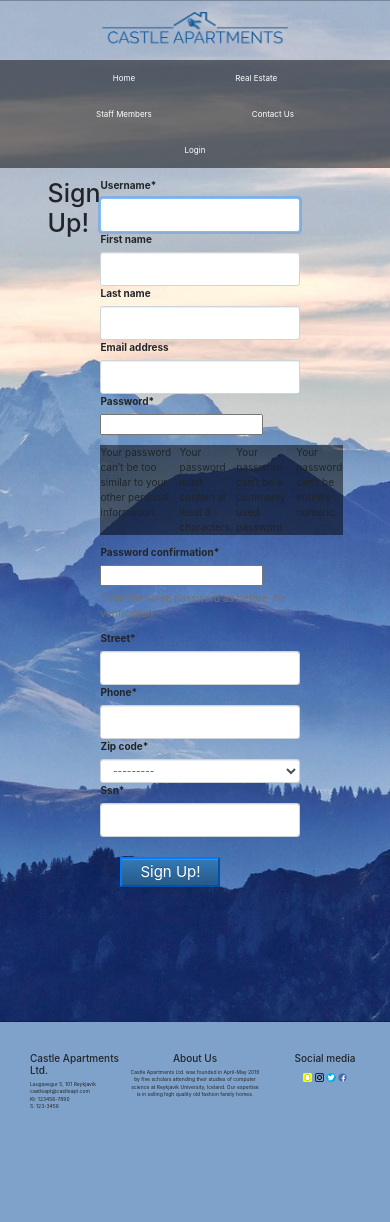
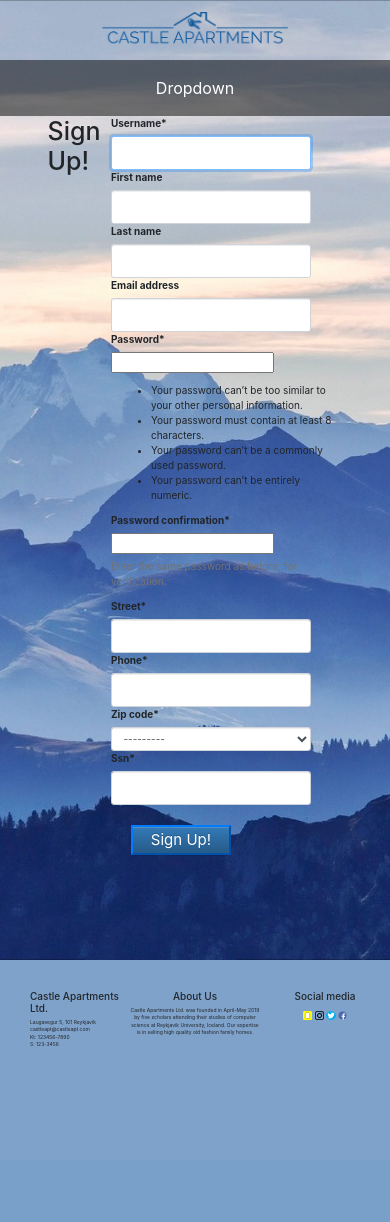
Before and after one commit to ArnthorDj/CastleApartments, a Django app: page /user/register/ in a window 390 px wide. After the commit the page ends 1046 px from the top, so only its background shows below. Run offline with Django 3.2, Linux system fonts and the light colour scheme; tables that the repository leaves empty hold one stand-in row (values such as "Sample post"); some libraries are stand-ins or nearby versions.

Commit message:
Castle apartmets folder Bullet Proof

```diff
--- a/static/CSS/navbar.css
+++ b/static/CSS/navbar.css
@@ -1,5 +1,5 @@
-
-ul {
+/* Navbar */
+.ul_first {
     display: flex;
     justify-content: center;
     align-self:center;
@@ -8,18 +8,18 @@ ul {
     padding: 0;
     overflow: hidden;
     background-color: rgba(0,0,0,0.5);
-    position: -webkit-sticky; /* Safari */
-    position: sticky;
+    /*position: -webkit-sticky; /* Safari */
+    position: sticky;*/
     top: 0;
     width: 100%;
     height: 5.05%;
 }
 
-li {
+.li_first {
     float: left;
 }
 
-li a {
+.li_first a {
     display: flex;
     color: white;
     text-align: center;
@@ -30,10 +30,71 @@ li a {
     justify-content: space-evenly;
 }
 
-li a:hover {
-  background-color: rgba(0,0,0,0.2);
+.li_first a:hover {
+    background-color: rgba(0,0,0,0.2);
+    color: white;
 }
 
 .active {
   background-color: #4CAF50;
 }
+/* Navbar End*/
+
+/* Drop down */
+
+.dropbtn {
+    display: none;
+  background-color: rgba(0,0,0,0.5);
+    width: 100%;
+  color: white;
+  padding: 16px;
+  font-size: 16px;
+  border: none;
+}
+
+.dropdown {
+    width: 100%;
+  position: relative;
+  display: inline-block;
+}
+
+.dropdown-content {
+  display: none;
+  position: absolute;
+  background-color: rgba(0,0,0,0.5);
+  box-shadow: 0px 8px 16px 0px rgba(0,0,0,0.2);
+    width: 100%;
+    text-align: center;
+  z-index: 1;
+}
+
+.dropdown-content a {
+  color: black;
+  padding: 12px 16px;
+  text-decoration: none;
+  display: block;
+    color: white;
+    font-size: 15px;
+}
+.dropdown-content a:hover{
+    color: white;
+}
+
+.dropdown-content a:hover {background-color: rgba(0,0,0,0.2);}
+
+.dropdown:hover .dropdown-content {display: block;}
+
+.dropdown:hover .dropbtn {background-color: rgba(0,0,0,0.6);}
+
+/* Drop down end */
+
+/* Swiching from navbar to dropdown */
+
+@media only screen and (max-width: 900px) {
+    #navbar {
+        display: none;
+    }
+    .dropbtn {
+        display: block;
+  }
+}
--- a/templates/stor_mynd.html
+++ b/templates/stor_mynd.html
@@ -3,6 +3,7 @@
 <!doctype html>
 <html lang="en">
     <head>
+        <meta name="viewport" content="width=device-width, initial-scale=1">
         <meta charset="UTF-8">
         <meta name="viewport"
               content="width=device-width, user-scalable=no, initial-scale=1.0, maximum-scale=1.0, minimum-scale=1.0">
@@ -36,27 +37,52 @@
                 {% endif %}
             </div>
         <div id="menu-bar-container">
-        <ul class="menu-bar">
-            <li><a class="menu-opt" id="home" href="{% url 'home_index' %}">Home</a></li>
-            <li><a class="menu-opt" id="real_estate" href="{% url 'real_estate' %}">Real Estate</a></li>
-            <li><a class="menu-opt" id="employees" href="{% url 'employees_index' %}">Staff Members</a></li>
+        <ul class="menu-bar ul_first" id="navbar">
+            <li class="li_first"><a class="menu-opt" id="home" href="{% url 'home_index' %}">Home</a></li>
+            <li class="li_first"><a class="menu-opt" id="real_estate" href="{% url 'real_estate' %}">Real Estate</a></li>
+            <li class="li_first"><a class="menu-opt" id="employees" href="{% url 'employees_index' %}">Staff Members</a></li>
             {% if user.is_authenticated %}
-                <li><a class="menu-opt" id="profile" href="{% url 'profile' %}">Profile</a></li>
+                <li class="li_first"><a class="menu-opt" id="profile" href="{% url 'profile' %}">Profile</a></li>
                 {% if user.is_staff %}
-                    <li><a class="menu-opt" id="Add Real Estate" href="{% url 'add_real_estate_index' %}">Add Real Estate</a></li>
+                    <li class="li_first"><a class="menu-opt" id="Add Real Estate" href="{% url 'add_real_estate_index' %}">Add Real Estate</a></li>
                 {% else %}
-                    <li><a class="menu-opt" id="History" href="{% url 'user_history' %}">History</a></li>
+                    <li class="li_first"><a class="menu-opt" id="History" href="{% url 'user_history' %}">History</a></li>
                 {% endif %}
             {% endif %}
-            <li><a class="menu-opt" id="contact_us" href="{% url 'contact_us' %}">Contact Us</a></li>
+            <li class="li_first"><a class="menu-opt" id="contact_us" href="{% url 'contact_us' %}">Contact Us</a></li>
             {% if user.is_authenticated %}
                 <!-- <li><a id="logout" href="{% url 'logout' %}">{{ user.username }}</a></li> -->
-                <li><a class="menu-opt" id="logout" href="{% url 'logout' %}">Logout</a></li>
+                <li class="li_first"><a class="menu-opt" id="logout" href="{% url 'logout' %}">Logout</a></li>
             {% else %}
-                <li><a  class="menu-opt"id="login" href="{% url 'login' %}">Login</a></li>
+                <li class="li_first"><a  class="menu-opt"id="login" href="{% url 'login' %}">Login</a></li>
             {% endif %}
         </ul>
         </div>
+
+
+        <div class="dropdown">
+          <button class="dropbtn">Dropdown</button>
+          <div class="dropdown-content">
+            <a href="{% url 'home_index' %}">Home</a>
+            <a href="{% url 'real_estate' %}">Real Estate</a>
+            <a href="{% url 'employees_index' %}">Staff Members</a>
+              {% if user.is_authenticated %}
+                  <a href="{% url 'profile' %}">Profile</a>
+                  {% if user.is_staff %}
+                    <a href="{% url 'add_real_estate_index' %}">Add Real Estate</a>
+                      {% else %}
+                      <a href="{% url 'user_history' %}">History</a>
+                  {% endif %}
+              {% endif%}
+              <a href="{% url 'contact_us' %}">Contact Us</a>
+              {% if user.is_authenticated %}
+                  <a href="{% url 'logout' %}">Logout</a>
+                  {% else %}
+                  <a href="{% url 'login' %}">Login</a>
+              {% endif %}
+          </div>
+        </div>
+
         <!--<div class="background_base">-->
             {% if messages %}
             {% for message in messages %}
```
Also changed, not shown: CastleApartments/urls.py (+2 -11 lines), templates/ekki_search_bar.html (+27 -3 lines), templates/litill_search_bar.html (+24 -1 lines), templates/stor_search_bar.html (+25 -1 lines).
